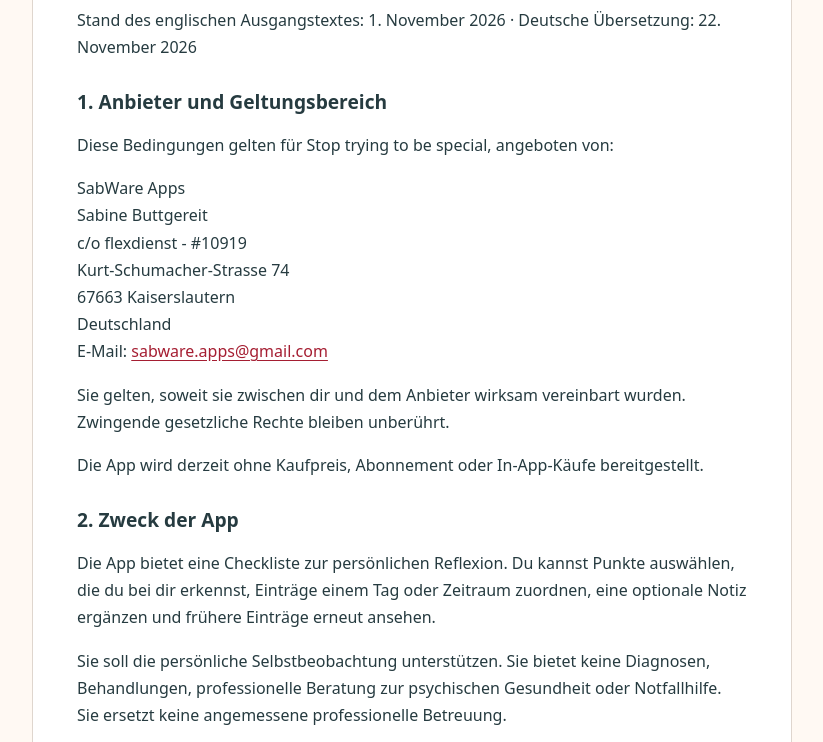
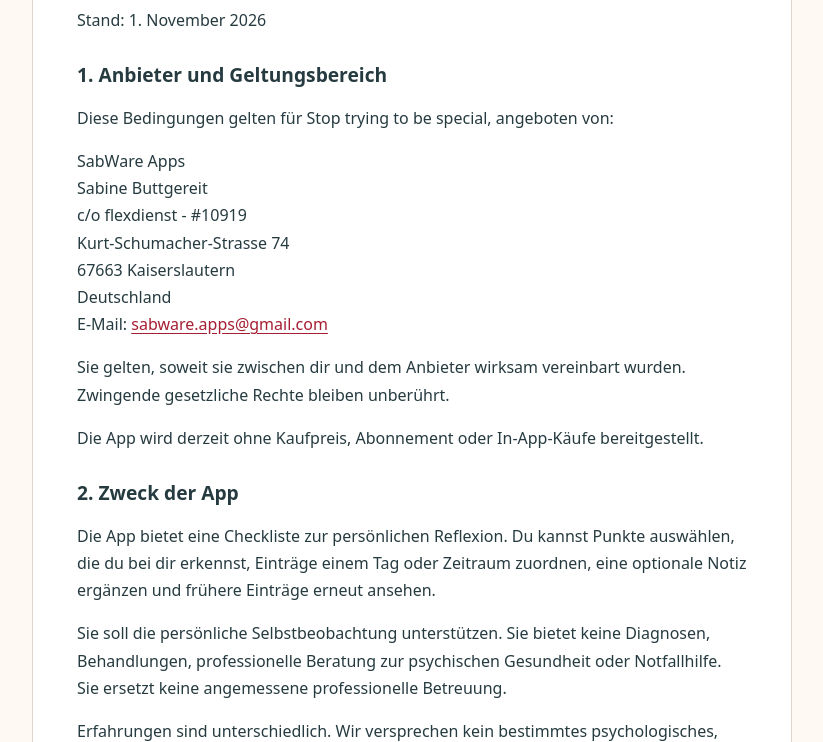
Before and after one commit to SabWare-App/createprojectfolder-site, a plain HTML site: page stoptryingtobespecial/terms-of-use-de.html in a window 1280 px wide. Shown: the part 207-949 px from the top of the page, without its empty margins (228-1051 px from the left). Drawn offline with Linux system fonts and the light colour scheme.

Commit message:
Update terms of use date in German version

```diff
--- a/stoptryingtobespecial/terms-of-use-de.html
+++ b/stoptryingtobespecial/terms-of-use-de.html
@@ -101,7 +101,7 @@
       <h1>Nutzungsbedingungen</h1>
     </header>
 
-<p>Stand des englischen Ausgangstextes: 1. November 2026 · Deutsche Übersetzung: 22. November 2026</p>
+<p>Stand: 1. November 2026</p>
 
 <h2>1. Anbieter und Geltungsbereich</h2>
 
```
